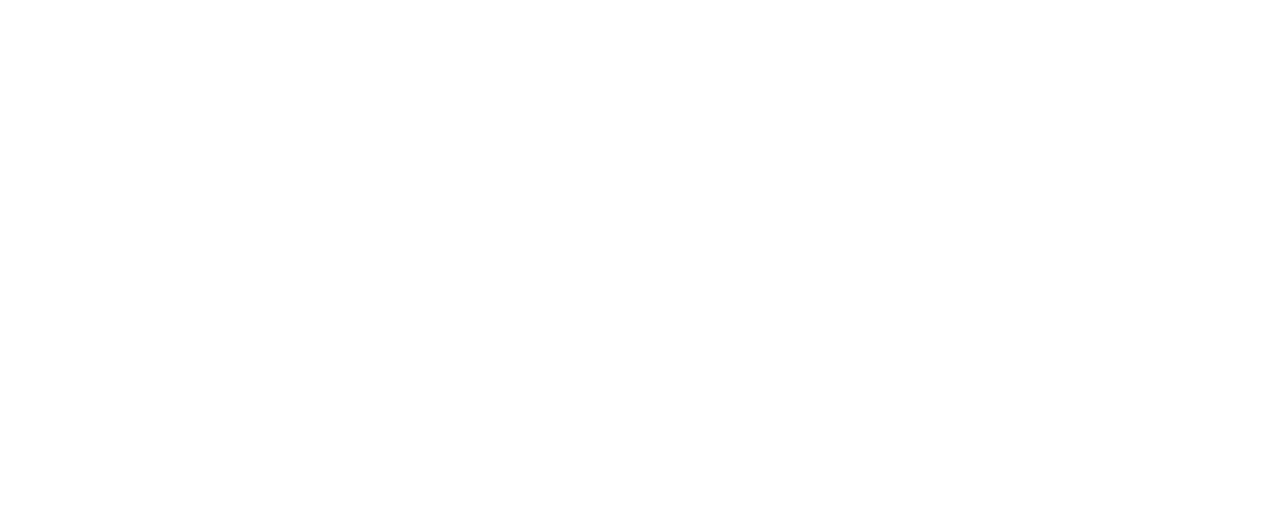
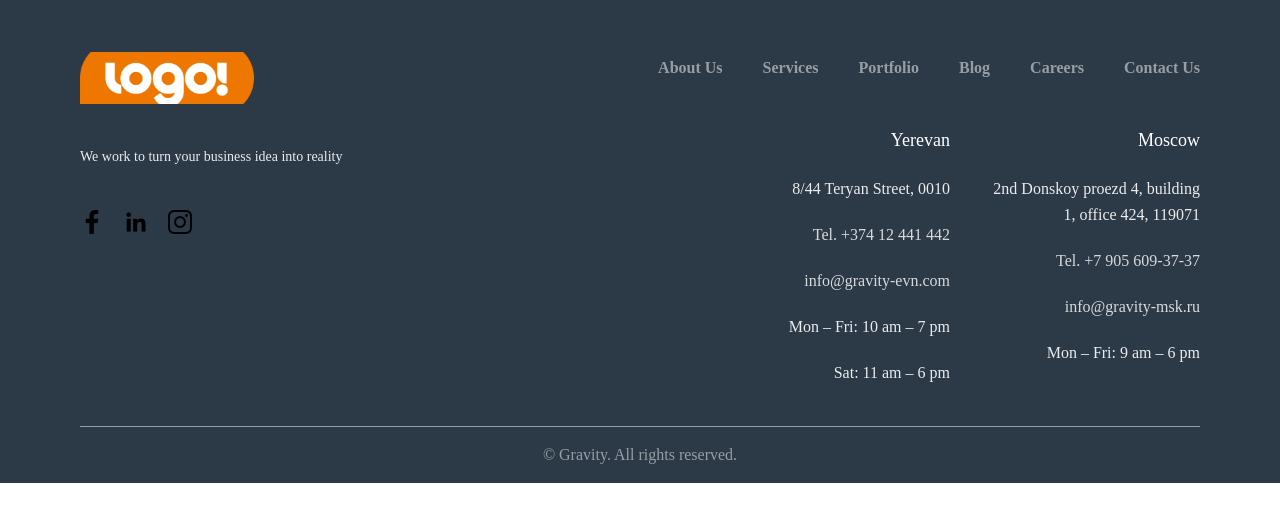
Before and after one commit to Kost333/Html-css-js-template, a plain HTML site: page index.html in a window 1280 px wide. Drawn offline with Linux system fonts and the light colour scheme.

Commit message:
footer - footer create

```diff
--- a/index.html
+++ b/index.html
@@ -2,11 +2,91 @@
 <html lang="en">
 <head>
     <meta charset="UTF-8">
+    <meta name="viewport" content="width=device-width, initial-scale=1.0">
+
     <title>GRAVITY</title>
     <link rel="stylesheet" href="styles/reset.css">
     <link rel="stylesheet" href="styles/global.css">
+    <link rel="stylesheet" href="styles/footer.css">
 </head>
 <body>
+
+
+<footer class="footer">
+    <div class="container">
+        <div class="footer-wrapper">
+            <div>
+                <div class="footer-logo">
+                    <img src="./assets/logo.png" alt="logo">
+                </div>
+
+                <div class="footer-title mb-40">
+                    We work to turn your business idea into reality
+                </div>
+
+                <div class="footer-social-links no-mobile">
+                    <a href="#"><img src="./assets/icons/facebook.png" alt="facebook"></a>
+                    <a href="#"><img src="./assets/icons/linkedin.png" alt="linkedin"></a>
+                    <a href="#"><img src="./assets/icons/instagram.png" alt="instagram"></a>
+                </div>
+            </div>
+
+            <div class="mb-40">
+                <div class="footer-nav mb-40 no-mobile">
+                    <a href="#">About Us</a>
+                    <a href="#">Services</a>
+                    <a href="#">Portfolio</a>
+                    <a href="#">Blog</a>
+                    <a href="#">Careers</a>
+                    <a href="#">Contact Us</a>
+                </div>
+
+                <div class="footer-info-wrapper">
+                    <div class="footer-info mb-40">
+                        <div class="footer-info-title">
+                            Yerevan
+                        </div>
+
+                        <ul>
+                            <li>8/44 Teryan Street, 0010</li>
+                            <li><a href="tel:+374 12 441 442">Tel. +374 12 441 442</a></li>
+                            <li><a href="mailto:info@gravity-evn.com">info@gravity-evn.com</a></li>
+                            <li>Mon – Fri: 10 am – 7 pm</li>
+                            <li>Sat: 11 am – 6 pm</li>
+                        </ul>
+                    </div>
+
+                    <div class="footer-info mb-40">
+                        <div class="footer-info-title">
+                            Moscow
+                        </div>
+
+                        <ul>
+                            <li>2nd Donskoy proezd 4, building 1, office 424, 119071</li>
+                            <li><a href="tel:+7 905 609-37-37">Tel. +7 905 609-37-37</a></li>
+                            <li><a href="mailto:info@gravity-msk.ru">info@gravity-msk.ru</a></li>
+                            <li>Mon – Fri: 9 am – 6 pm</li>
+                        </ul>
+                    </div>
+                </div>
+
+                <div class="footer-social-links no-desktop">
+                    <a href="#"><img src="./assets/icons/facebook.png" alt="facebook"></a>
+                    <a href="#"><img src="./assets/icons/linkedin.png" alt="linkedin"></a>
+                    <a href="#"><img src="./assets/icons/instagram.png" alt="instagram"></a>
+                </div>
+            </div>
+        </div>
+
+        <div class="footer-copyright">
+            <div class="footer-copyright-line"></div>
+
+            <p>
+                © Gravity. All rights reserved.
+            </p>
+        </div>
+    </div>
+</footer>
 
 <script src="js/script.js"></script>
 </body>
--- /dev/null
+++ b/styles/footer.css
@@ -0,0 +1,168 @@
+.footer {
+    background-color: #2C3A47;
+    padding-top: 32px;
+    padding-bottom: 12px;
+}
+
+.footer-wrapper {
+    display: flex;
+    flex-direction: column;
+}
+
+.footer-logo {
+    width: 138px;
+    height: 40px;
+    margin-bottom: 32px;
+}
+
+.footer-logo img {
+    width: 100%;
+    height: 100%;
+    object-fit: cover;
+}
+
+.footer-title {
+    font-size: 14px;
+    line-height: 26px;
+    color: #fff;
+    opacity: .9;
+}
+
+.footer-info {
+    display: flex;
+    flex-direction: column;
+    text-align: left;
+}
+
+.footer-info-title {
+    font-size: 18px;
+    line-height: 32px;
+    color: #fff;
+    margin-bottom: 20px;
+}
+
+.footer-info li {
+    margin-bottom: 20px;
+}
+
+.footer-info li,
+.footer-info a {
+    margin-bottom: 20px;
+    font-size: 16px;
+    line-height: 26px;
+    color: #fff;
+    opacity: .9;
+}
+
+.footer-info li:last-child {
+    margin-bottom: 0;
+}
+
+.footer-social-links {
+    margin-top: 40px;
+    display: flex;
+    flex-direction: row;
+    justify-content: flex-end;
+}
+
+.footer-social-links a {
+    width: 24px;
+    height: 24px;
+    margin-right: 20px;
+}
+
+.footer-social-links img {
+    width: 100%;
+    height: 100%;
+    object-fit: cover;
+}
+
+.footer-social-links a:last-child {
+    margin-right: 0;
+}
+
+.footer-nav {
+    display: flex;
+    flex-direction: row;
+    justify-content: flex-end;
+}
+
+.footer-nav a {
+    font-size: 16px;
+    font-weight: 600;
+    line-height: 32px;
+    color: #fff;
+    opacity: .5;
+    margin-right: 40px;
+}
+
+.footer-nav a:last-child {
+    margin-right: 0;
+}
+
+.footer-nav a:active {
+    opacity: .9;
+}
+
+.footer-copyright {
+    text-align: center;
+}
+
+.footer-copyright-line {
+    width: 100%;
+    height: 1px;
+    background-color: #fff;
+    opacity: .5;
+    margin-bottom: 12px;
+}
+
+.footer-copyright p {
+    font-size: 16px;
+    line-height: 32px;
+    color: #fff;
+    opacity: .5;
+}
+
+@media (min-width: 1024px) {
+    .footer {
+        padding-top: 52px;
+    }
+
+    .footer-wrapper {
+        flex-direction: row;
+        align-items: flex-start;
+        justify-content: space-between;
+    }
+
+    .footer-logo {
+        width: 174px;
+        height: 52px;
+        margin-bottom: 40px;
+    }
+
+    .footer-info-wrapper {
+        display: flex;
+        justify-content: flex-end;
+    }
+
+    .footer-info {
+        max-width: 210px;
+        text-align: right;
+    }
+
+    .footer-info {
+        margin-right: 40px;
+    }
+
+    .footer-info:last-child {
+        margin-right: 0;
+    }
+
+    .footer-info.mb-40 {
+        margin-bottom: 0;
+    }
+
+    .footer-social-links {
+        justify-content: flex-start;
+    }
+}
--- a/styles/global.css
+++ b/styles/global.css
@@ -1,10 +1,24 @@
 .container {
     width: 100%;
     padding: 0 16px;
+}
+
+.mb-40 {
+    margin-bottom: 40px;
 }
 
 @media (min-width: 1024px) {
     .container {
         padding: 0 80px;
     }
+
+    .no-desktop {
+        display: none!important;
+    }
 }
+
+@media (max-width: 1023.95px) {
+    .no-mobile {
+        display: none!important;
+    }
+}
--- a/styles/reset.css
+++ b/styles/reset.css
@@ -22,6 +22,7 @@ time, mark, audio, video {
     font-size: 100%;
     font: inherit;
     vertical-align: baseline;
+    box-sizing: border-box;
 }
 
 /* HTML5 display-role reset for older browsers */
@@ -52,3 +53,7 @@ table {
     border-collapse: collapse;
     border-spacing: 0;
 }
+
+a {
+    text-decoration: none;
+}
```
Also changed, not shown: assets/icons/facebook.png (added), assets/icons/instagram.png (added), assets/icons/linkedin.png (added), assets/logo.png (added).
